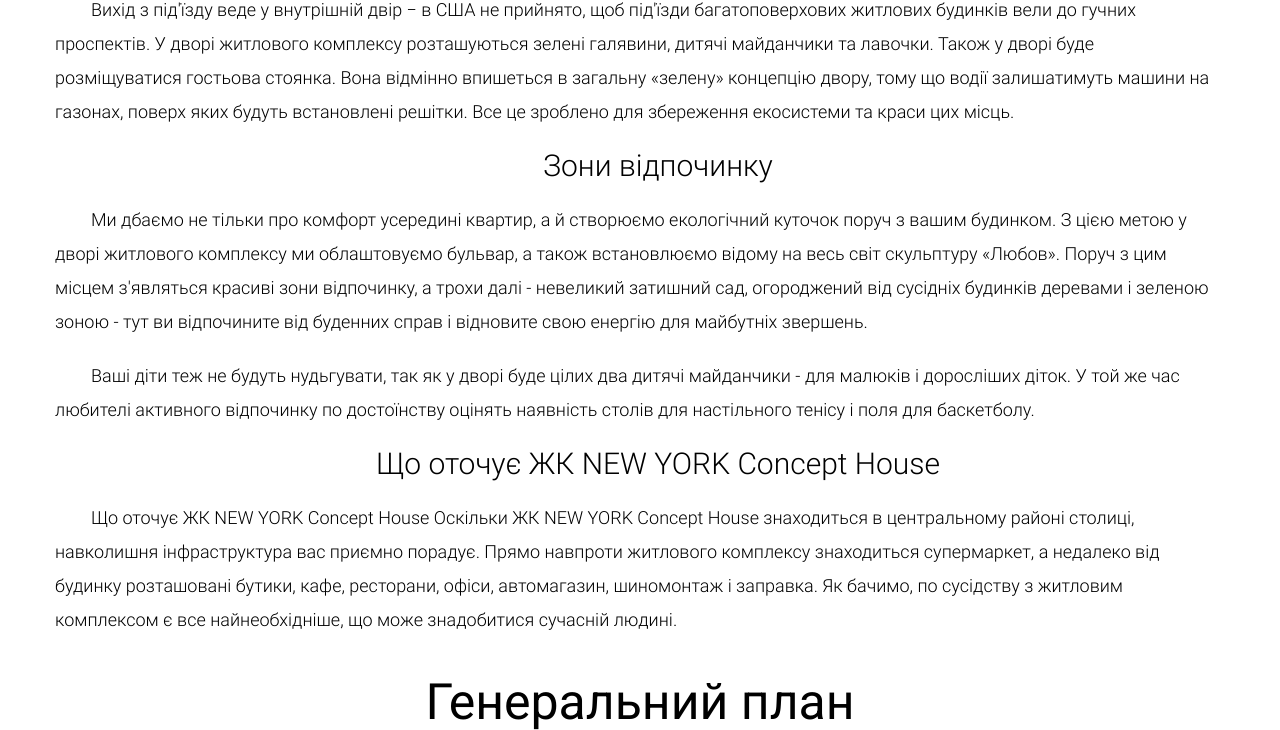
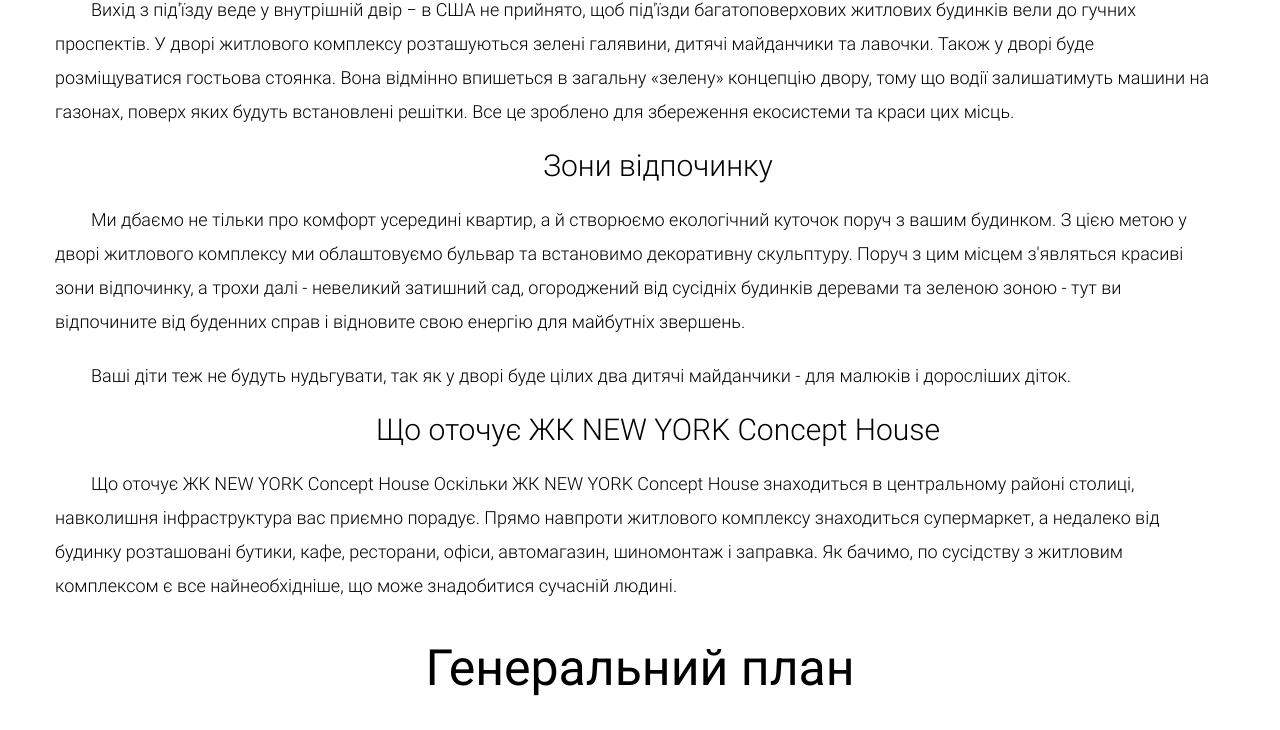
Before and after one commit to smartorangegit/new-york, a PHP site: page /infrastructura/ in a window 1280 px wide. Shown: the part 963-1693 px from the top of the page. Run offline with PHP 8.4, Linux system fonts and the light colour scheme; some libraries are stand-ins or nearby versions.

Commit message:
text infrastructura

```diff
--- a/full-site/infrastructura/index.php
+++ b/full-site/infrastructura/index.php
@@ -49,13 +49,12 @@
             </p>
             <h2 class="h4">Зони відпочинку</h2>
               <p>
-                Ми дбаємо не тільки про комфорт усередині квартир, а й створюємо екологічний куточок поруч з вашим будинком. З цією метою у дворі житлового комплексу ми облаштовуємо бульвар, а також встановлюємо відому на весь світ скульптуру «Любов».
-                Поруч з цим місцем з&#39;являться красиві зони відпочинку, а трохи далі - невеликий затишний сад, огороджений від сусідніх будинків деревами і зеленою зоною - тут ви відпочините від буденних справ і
-                відновите свою енергію для майбутніх звершень.
+               Ми дбаємо не тільки про комфорт усередині квартир, а й створюємо екологічний куточок поруч з вашим будинком.
+			   З цією метою у дворі житлового комплексу ми облаштовуємо бульвар та встановимо декоративну скульптуру.
+			   Поруч з цим місцем з&#39;являться красиві зони відпочинку, а трохи далі - невеликий затишний сад, огороджений від сусідніх будинків деревами та зеленою зоною - тут ви відпочините від буденних справ і відновите свою енергію для майбутніх звершень.
               </p>
               <p>
-                Ваші діти теж не будуть нудьгувати, так як у дворі буде цілих два дитячі майданчики - для малюків і доросліших діток. У той же час любителі активного відпочинку по достоїнству оцінять наявність столів для
-                настільного тенісу і поля для баскетболу.
+              Ваші діти теж не будуть нудьгувати, так як у дворі буде цілих два дитячі майданчики - для малюків і доросліших діток.
               </p>
               <h2 class="h4">Що оточує ЖК NEW YORK Concept House</h2>
               <p>
```
